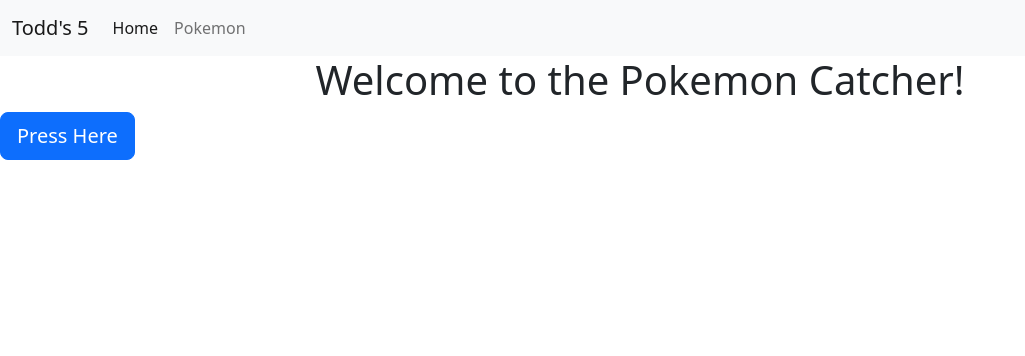
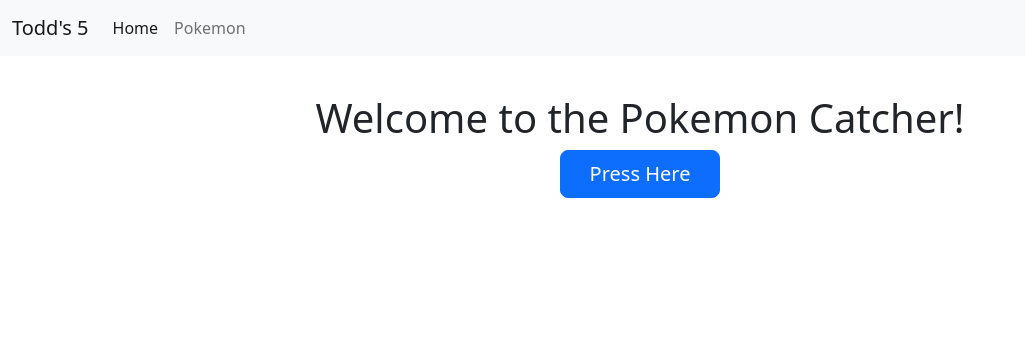
Before and after one commit to ToddGallegos/CodingTemple, a Flask app: page / in a window 1280 px wide. Shown: the top 356 px of the page, without its empty margins (0-1025 px from the left). Run offline with Flask 2, Linux system fonts and the light colour scheme.

Commit message:
pages looking good

```diff
--- a/week_5_day_1/new_flask_app/app/templates/index.html
+++ b/week_5_day_1/new_flask_app/app/templates/index.html
@@ -1,6 +1,8 @@
 {% extends 'base.html' %}
 
 {% block content %}
-<h1 style="text-align:center">Welcome to the Pokemon Catcher!</h1>
-<a class="btn btn-primary btn-lg" href="pokemon.html" role="button">Press Here</a>
+
+<h1 style="text-align:center; margin-top: 3%">Welcome to the Pokemon Catcher!</h1>
+<a style="display:block; width: 10rem; margin:auto" class="btn btn-primary btn-lg" href="/pokemon" role="button">Press Here</a>
+
 {% endblock %}
```
Also changed, not shown: week_5_day_1/new_flask_app/app/templates/pokemon.html (+8 -5 lines).
